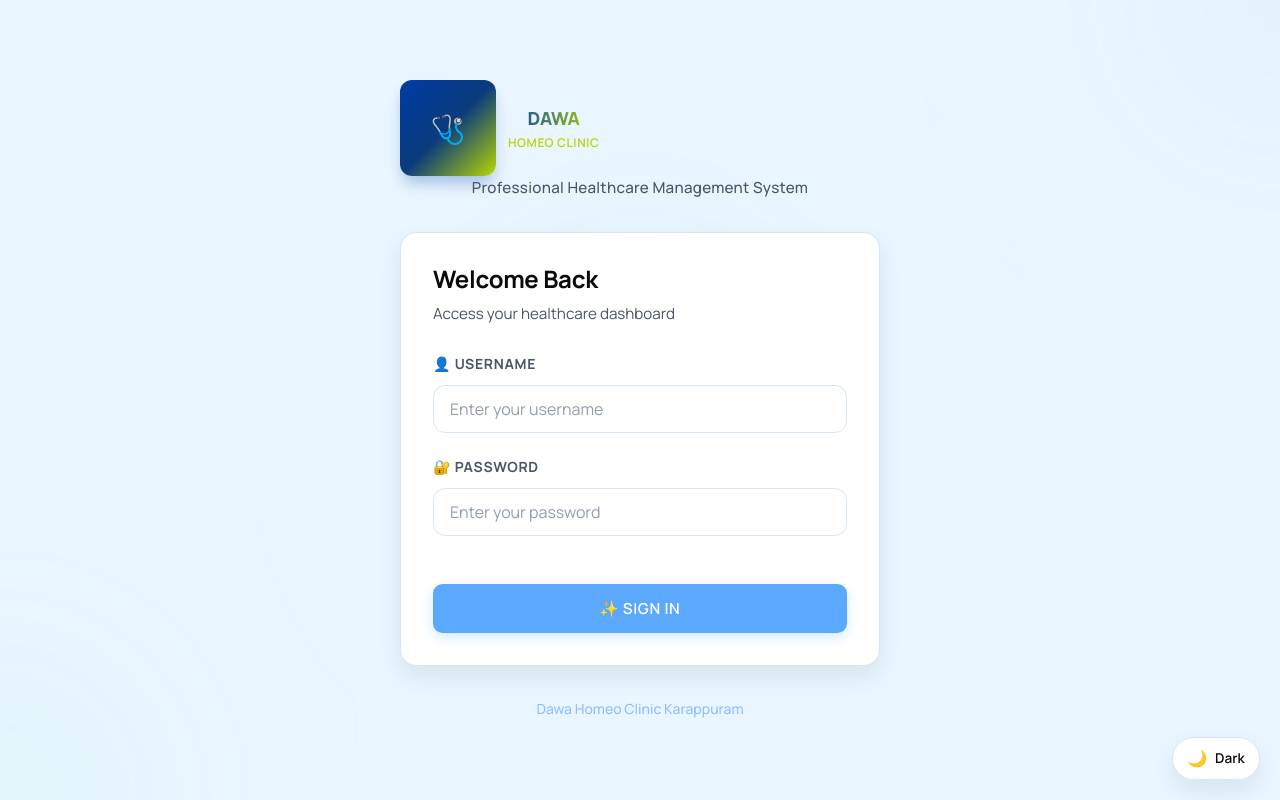
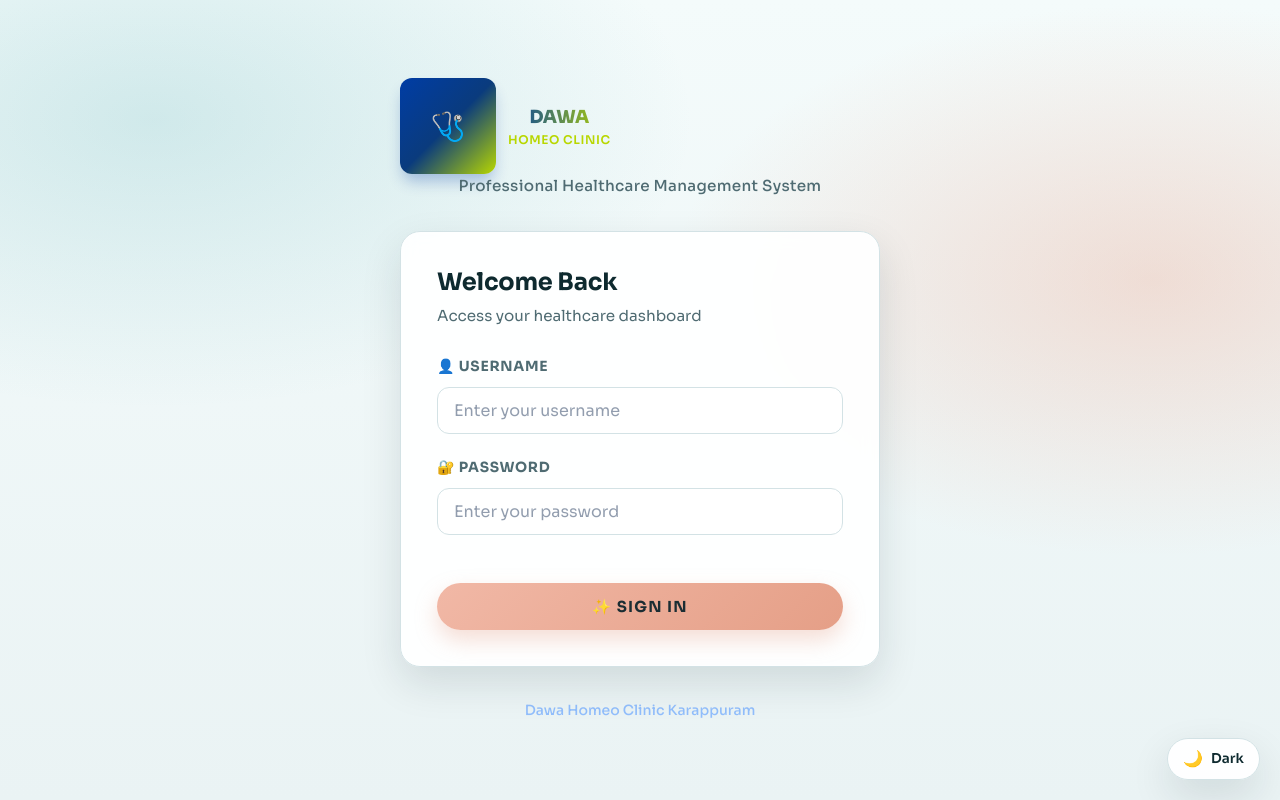
Before and after one commit to rishinck-hub/dawa-clinic-frontend, a React (Vite) app in the folder clinic-frontend/: page / in a window 1280 px wide. Built offline with nearby package versions, Linux system fonts and the light colour scheme; no server answers.

Commit message:
updated theme

```diff
--- a/clinic-frontend/src/main.jsx
+++ b/clinic-frontend/src/main.jsx
@@ -1,6 +1,7 @@
 import { StrictMode } from "react";
 import { createRoot } from "react-dom/client";
-import "./styles.css";
+import "./styles/index.css";
+import "./styles/app.css";
 import App from "./App.jsx";
 
 createRoot(document.getElementById("root")).render(
--- a/clinic-frontend/src/styles.css
+++ b/clinic-frontend/src/styles/index.css
@@ -1,4 +1,4 @@
-@import url("https://fonts.googleapis.com/css2?family=Manrope:wght@400;500;600;700;800&display=swap");
+@import url("https://fonts.googleapis.com/css2?family=Sora:wght@300;400;500;600;700;800&display=swap");
 
 /* Global Styles */
 * {
@@ -8,35 +8,35 @@
 }
 
 :root {
-  --bg: #f5fbff;
-  --bg-alt: #eaf6ff;
+  --bg: #f4fbfb;
+  --bg-alt: #eaf3f4;
   --surface: #ffffff;
-  --surface-alt: #f3f9ff;
-  --text: #0a0a0a;
-  --text-muted: #4b5563;
-  --border: #d6e6f5;
-  --accent: #5aa9ff;
-  --accent-2: #34d399;
-  --focus: #34d399;
-  --shadow: 0 10px 24px rgba(10, 10, 10, 0.08);
+  --surface-alt: #f0f7f7;
+  --text: #0e2a2f;
+  --text-muted: #4f6b72;
+  --border: #d3e2e5;
+  --accent: #ecaa93;
+  --accent-2: #62b4b9;
+  --focus: #62b4b9;
+  --shadow: 0 16px 40px rgba(10, 35, 40, 0.12);
   --input-bg: #ffffff;
-  --blob-opacity: 0.04;
+  --blob-opacity: 0.06;
 }
 
 [data-theme="dark"] {
-  --bg: #0b1220;
-  --bg-alt: #0f172a;
-  --surface: #101828;
-  --surface-alt: #0f1b2d;
-  --text: #f8fafc;
-  --text-muted: #cbd5e1;
-  --border: #203047;
-  --accent: #6bb5ff;
-  --accent-2: #34d399;
-  --focus: #34d399;
-  --shadow: 0 12px 30px rgba(0, 0, 0, 0.35);
-  --input-bg: #0b1220;
-  --blob-opacity: 0.08;
+  --bg: #12333a;
+  --bg-alt: #153a42;
+  --surface: #1b424a;
+  --surface-alt: #214b54;
+  --text: #f3fbfb;
+  --text-muted: #c7dde0;
+  --border: #2b5a63;
+  --accent: #f0b39f;
+  --accent-2: #7cc6c9;
+  --focus: #7cc6c9;
+  --shadow: 0 18px 40px rgba(6, 14, 16, 0.45);
+  --input-bg: #173941;
+  --blob-opacity: 0.18;
 }
 
 html,
@@ -45,7 +45,7 @@ body,
   height: 100%;
   margin: 0;
   padding: 0;
-  font-family: "Manrope", "Segoe UI", system-ui, -apple-system, sans-serif;
+  font-family: "Sora", "Segoe UI", "Helvetica Neue", sans-serif;
   -webkit-font-smoothing: antialiased;
   -moz-osx-font-smoothing: grayscale;
 }
@@ -78,7 +78,10 @@ select {
   display: flex;
   align-items: center;
   justify-content: center;
-  background: var(--bg);
+  background:
+    radial-gradient(1200px 520px at -10% -20%, rgba(124, 198, 201, 0.35), transparent 55%),
+    radial-gradient(900px 520px at 105% 5%, rgba(240, 179, 159, 0.45), transparent 55%),
+    linear-gradient(180deg, var(--bg), var(--bg-alt));
   padding: 1rem;
   position: relative;
   overflow: hidden;
@@ -88,39 +91,42 @@ select {
   position: absolute;
   inset: 0;
   overflow: hidden;
-  background: var(--bg-alt);
+  background:
+    radial-gradient(900px 480px at 12% 15%, rgba(98, 180, 185, 0.24), transparent 60%),
+    radial-gradient(800px 460px at 90% 35%, rgba(236, 170, 147, 0.35), transparent 60%),
+    linear-gradient(180deg, var(--bg), var(--bg-alt));
 }
 
 .blob {
   position: absolute;
   border-radius: 50%;
-  mix-blend-mode: multiply;
-  filter: blur(90px);
+  mix-blend-mode: soft-light;
+  filter: blur(100px);
   opacity: var(--blob-opacity);
 }
 
 .blob-blue {
-  width: 320px;
-  height: 320px;
-  background: #5aa9ff;
-  top: -160px;
-  right: -160px;
+  width: 380px;
+  height: 380px;
+  background: #7cc6c9;
+  top: -190px;
+  right: -190px;
 }
 
 .blob-green {
-  width: 320px;
-  height: 320px;
-  background: #34d399;
-  bottom: -160px;
-  left: -160px;
+  width: 360px;
+  height: 360px;
+  background: #ecaa93;
+  bottom: -180px;
+  left: -180px;
 }
 
 .blob-blue-2 {
-  width: 384px;
-  height: 384px;
-  background: #5aa9ff;
-  top: 50%;
-  left: 50%;
+  width: 460px;
+  height: 460px;
+  background: #62b4b9;
+  top: 55%;
+  left: 52%;
   transform: translate(-50%, -50%);
 }
 
@@ -139,13 +145,13 @@ select {
 .login-logo {
   width: 80px;
   height: 80px;
-  background: #5aa9ff;
+  background: #62b4b9;
   border-radius: 1rem;
   display: flex;
   align-items: center;
   justify-content: center;
   margin: 0 auto 1rem;
-  box-shadow: 0 8px 16px rgba(90, 169, 255, 0.25);
+  box-shadow: 0 8px 16px rgba(98, 180, 185, 0.25);
   transition: transform 0.2s ease;
   font-size: 2.5rem;
 }
@@ -170,11 +176,12 @@ select {
 }
 
 .login-card {
-  background: var(--surface);
-  border-radius: 1rem;
+  background: color-mix(in srgb, var(--surface) 92%, rgba(255, 255, 255, 0.1));
+  border-radius: 1.25rem;
   box-shadow: var(--shadow);
-  padding: 2rem;
+  padding: 2.25rem;
   border: 1px solid var(--border);
+  backdrop-filter: blur(8px);
   transition: all 0.2s ease;
 }
 
@@ -230,7 +237,7 @@ select {
 .form-input:focus {
   outline: none;
   border-color: var(--focus);
-  box-shadow: 0 0 0 3px rgba(90, 169, 255, 0.15);
+  box-shadow: 0 0 0 3px rgba(98, 180, 185, 0.15);
 }
 
 .error-message {
@@ -244,23 +251,23 @@ select {
 
 .login-button {
   width: 100%;
-  padding: 0.85rem 1.5rem;
-  background: var(--accent);
-  color: #ffffff;
-  font-weight: 600;
-  border-radius: 0.6rem;
+  padding: 0.9rem 1.5rem;
+  background: linear-gradient(135deg, #f1b8a6, #e59f87);
+  color: #1b2d33;
+  font-weight: 700;
+  border-radius: 999px;
   font-size: 0.95rem;
   transition: all 0.2s ease;
   text-transform: uppercase;
-  letter-spacing: 0.04em;
+  letter-spacing: 0.08em;
   margin-top: 1.5rem;
-  box-shadow: 0 4px 12px rgba(90, 169, 255, 0.25);
+  box-shadow: 0 10px 22px rgba(229, 159, 135, 0.35);
   border: none;
 }
 
 .login-button:hover:not(:disabled) {
-  background: #3b8eea;
-  box-shadow: 0 6px 16px rgba(90, 169, 255, 0.35);
+  transform: translateY(-1px);
+  box-shadow: 0 12px 26px rgba(229, 159, 135, 0.45);
 }
 
 .login-button:active:not(:disabled) {
@@ -268,9 +275,9 @@ select {
 }
 
 .login-button:disabled {
-  opacity: 0.6;
+  opacity: 0.7;
   cursor: not-allowed;
-  background: #2f6bb3;
+  background: #c79a8a;
 }
 
 
@@ -314,12 +321,12 @@ select {
 .header-logo {
   width: 48px;
   height: 48px;
-  background: #5aa9ff;
+  background: #62b4b9;
   border-radius: 0.75rem;
   display: flex;
   align-items: center;
   justify-content: center;
-  box-shadow: 0 4px 12px rgba(90, 169, 255, 0.2);
+  box-shadow: 0 4px 12px rgba(98, 180, 185, 0.2);
   transition: transform 0.2s ease;
   font-size: 1.5rem;
 }
@@ -589,12 +596,12 @@ select {
 .btn-primary {
   background: var(--accent);
   color: #fff;
-  box-shadow: 0 8px 18px rgba(90, 169, 255, 0.25);
+  box-shadow: 0 8px 18px rgba(98, 180, 185, 0.25);
 }
 
 .btn-primary:hover {
   transform: translateY(-2px);
-  box-shadow: 0 12px 22px rgba(90, 169, 255, 0.35);
+  box-shadow: 0 12px 22px rgba(98, 180, 185, 0.35);
 }
 
 .btn-secondary {
@@ -680,7 +687,7 @@ select {
   display: inline-block;
   width: 20px;
   height: 20px;
-  border: 3px solid rgba(90, 169, 255, 0.2);
+  border: 3px solid rgba(98, 180, 185, 0.2);
   border-top-color: var(--accent);
   border-radius: 50%;
   animation: spin 1s linear infinite;
@@ -727,10 +734,10 @@ select {
   display: inline-flex;
   align-items: center;
   gap: 0.5rem;
-  padding: 0.6rem 0.9rem;
+  padding: 0.6rem 0.95rem;
   border-radius: 999px;
   border: 1px solid var(--border);
-  background: var(--surface);
+  background: color-mix(in srgb, var(--surface) 92%, rgba(255, 255, 255, 0.08));
   color: var(--text);
   box-shadow: var(--shadow);
   font-weight: 600;
@@ -767,7 +774,7 @@ a:focus-visible {
   outline: none;
   background: var(--input-bg);
   border-color: var(--focus);
-  box-shadow: 0 0 0 3px rgba(90, 169, 255, 0.1);
+  box-shadow: 0 0 0 3px rgba(98, 180, 185, 0.1);
 }
 
 /* Loading animation */
@@ -775,9 +782,9 @@ a:focus-visible {
   display: inline-block;
   width: 30px;
   height: 30px;
-  border: 3px solid rgba(90, 169, 255, 0.3);
+  border: 3px solid rgba(98, 180, 185, 0.3);
   border-radius: 50%;
-  border-top-color: #5aa9ff;
+  border-top-color: #62b4b9;
   animation: spin 1s ease-in-out infinite;
 }
 
@@ -817,12 +824,12 @@ a:focus-visible {
 .btn-primary {
   background: var(--accent);
   color: #fff;
-  box-shadow: 0 8px 18px rgba(90, 169, 255, 0.25);
+  box-shadow: 0 8px 18px rgba(98, 180, 185, 0.25);
 }
 
 .btn-primary:hover:not(:disabled) {
   transform: translateY(-2px);
-  box-shadow: 0 12px 22px rgba(90, 169, 255, 0.35);
+  box-shadow: 0 12px 22px rgba(98, 180, 185, 0.35);
 }
 
 .btn-secondary {
@@ -955,11 +962,11 @@ a {
 }
 
 a:hover {
-  color: #3b8eea;
+  color: #d99580;
 }
 
 a:focus-visible {
-  outline: 2px solid #5aa9ff;
+  outline: 2px solid #62b4b9;
   outline-offset: 2px;
   border-radius: 0.25rem;
 }
```
Also changed, not shown: clinic-frontend/src/styles/app.css (renamed from clinic-frontend/src/App.css).
